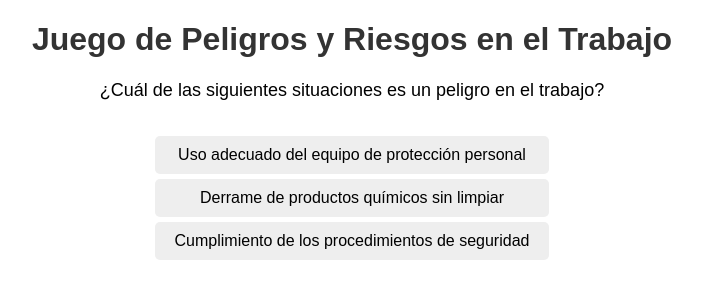
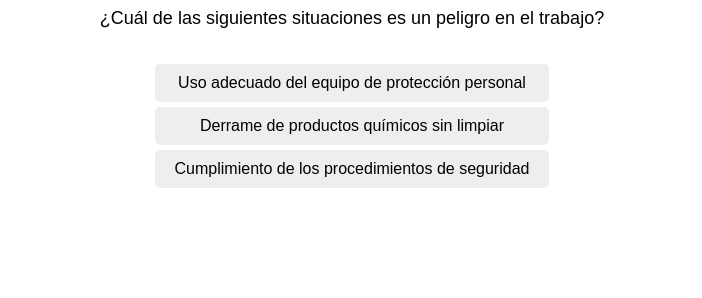
Before and after one commit to kiritomars/kiritomars.github.io, a plain HTML site: page index.html in a window 1280 px wide. Shown: the whole page, without its empty margins (288-990 px from the left). Drawn offline with Linux system fonts and the light colour scheme.

Commit message:
Update index.html

```diff
--- a/index.html
+++ b/index.html
@@ -45,7 +45,6 @@
   </style>
 </head>
 <body>
-  <h1>Juego de Peligros y Riesgos en el Trabajo</h1>
 
   <div class="game-container">
     <div id="question-container" class="question"></div>
```
